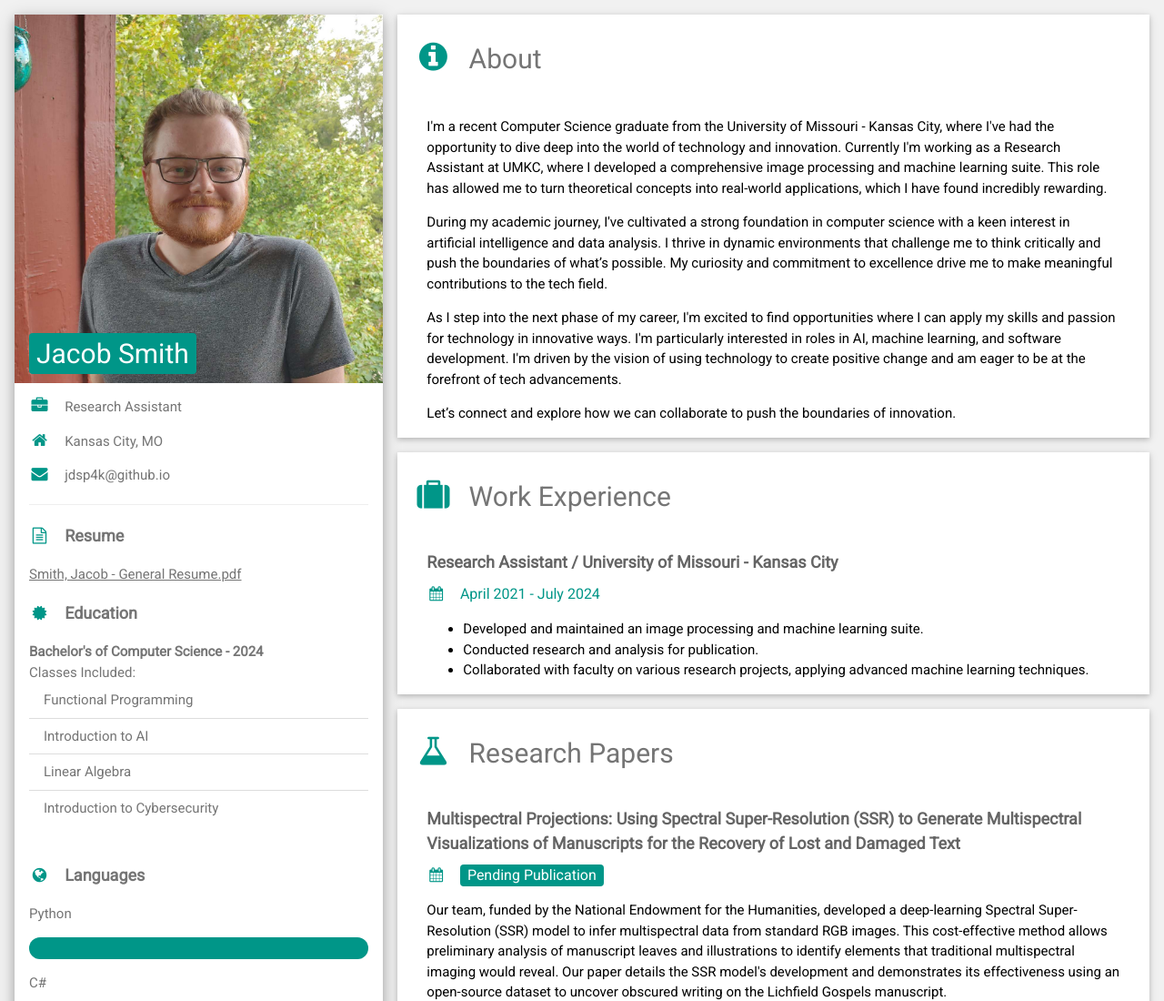
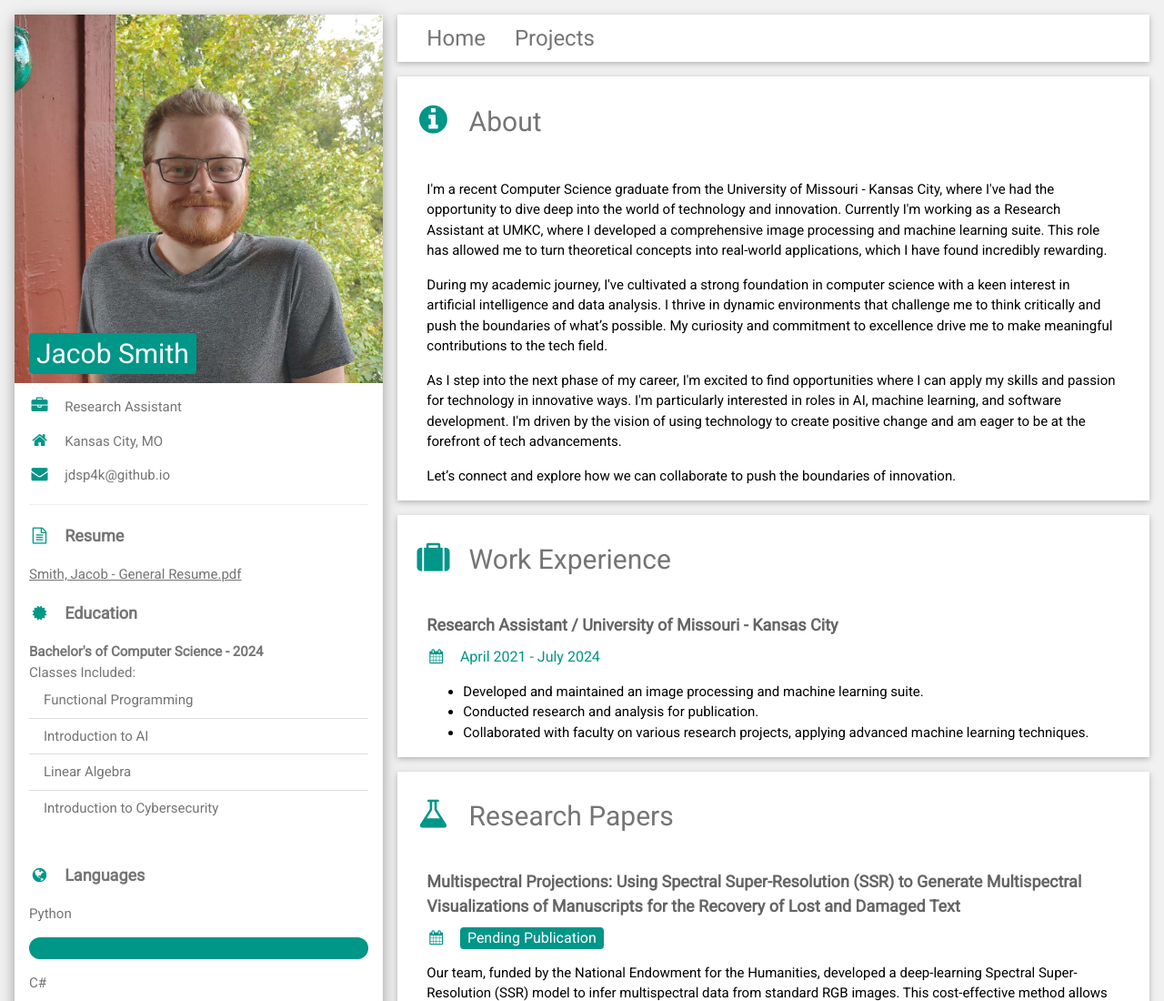
Before and after one commit to jdsp4k/jdsp4k.github.io, a plain HTML site: page index.html in a window 1280 px wide. Shown: the top 1100 px of the page at 91% size. Drawn offline with nearby package versions, Linux system fonts and the light colour scheme.

Commit message:
Added nav bar.

```diff
--- a/index.html
+++ b/index.html
@@ -87,6 +87,11 @@ html,body,h1,h2,h3,h4,h5,h6 {font-family: "Roboto", sans-serif}
     <!-- Right Column -->
     <div class="w3-twothird">
 
+      <div class="w3-container w3-card w3-bar w3-white w3-margin-bottom w3-text-grey w3-xlarge" id="home">
+        <a class="w3-bar-item w3-button" href="#home">Home</a>
+        <a class="w3-bar-item w3-button w3-hide-small">Projects</a>
+      </div>
+
       <div class="w3-container w3-card w3-white w3-margin-bottom">
         <h2 class="w3-text-grey w3-padding-16"><i class="fa fa-info-circle fa-fw w3-margin-right w3-xxlarge w3-text-teal"></i>About</h2>
         <div class="w3-container">
```
Lines whose indentation alone changed are shown as unchanged.
